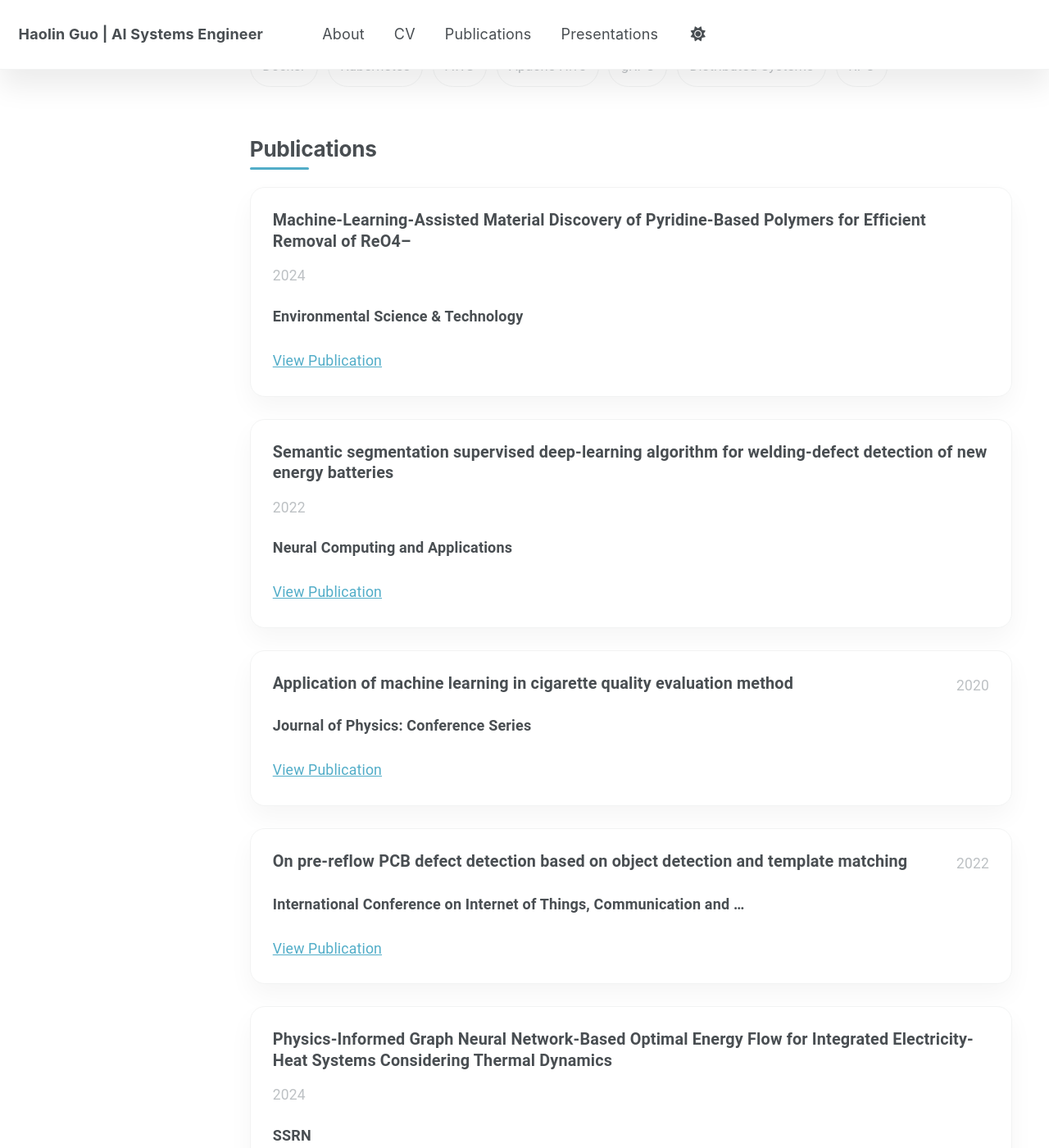
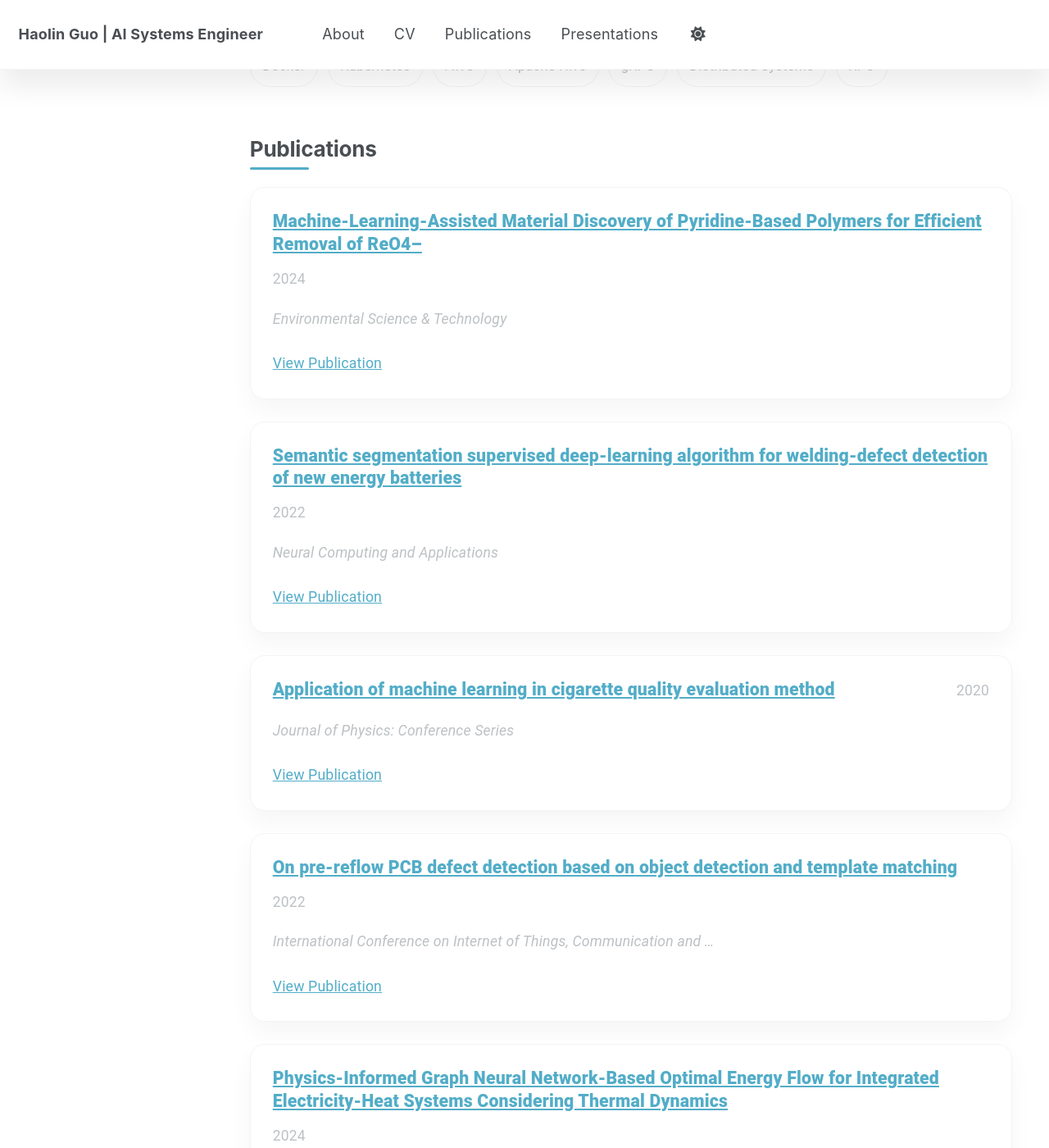
Before and after one commit to garyguo123456789/garyguo123456789.github.io, a Jekyll site: the page built from _pages/cv-json.md, in a window 1280 px wide and 1400 px high, scrolled down 2462 px. Shown: the whole window at 82% size. Built offline with Jekyll 4.4.1, drawn with Linux system fonts in a browser that asks for light colours; a script bundle is joined from its source files by our own code; library files that are not in the unit come from our copies.

Commit message:
update format

```diff
--- a/_includes/archive-single.html
+++ b/_includes/archive-single.html
@@ -41,7 +41,11 @@
         {% if post.collection == 'teaching' %}
           <p> {{ post.type }}, <i>{{ post.venue }}</i>, {{ post.date | default: "1900-01-01" | date: "%Y" }} </p>
         {% elsif post.collection == 'publications' %}
-          <p>Published in <i>{{ post.venue }}</i>, {{ post.date | default: "1900-01-01" | date: "%Y" }} </p>
+          <p class="publication-meta">
+            {% if post.author %}<span class="publication-authors">{{ post.author }}</span><br/>{% endif %}
+            <span class="publication-venue"><em>{{ post.venue }}</em></span>
+            <span class="publication-year">{{ post.date | default: "1900-01-01" | date: "%Y" }}</span>
+          </p>
         {% elsif post.date %}
          <p class="page__date"><strong><i class="fa fa-fw fa-calendar" aria-hidden="true"></i> {{ site.data.ui-text[site.locale].date_label | default: "Published:" }}</strong> <time datetime="{{ post.date | default: "1900-01-01" | date_to_xmlschema }}">{{ post.date | default: "1900-01-01" | date: "%B %d, %Y" }}</time></p>
         {% endif %}
--- a/_includes/cv-template.html
+++ b/_includes/cv-template.html
@@ -143,19 +143,28 @@
     <h2>Publications</h2>
     <ul class="cv-list">
       {% for publication in cv.publications %}
-      <li class="cv-item">
+      <li class="cv-item publication">
         <div class="cv-item-header">
-          <div class="cv-item-title">{{ publication.name }}</div>
+          <div class="cv-item-title cv-publication-title">
+            {% if publication.website %}
+              <a href="{{ publication.website }}" target="_blank" rel="noopener noreferrer">{{ publication.name }}</a>
+            {% else %}
+              {{ publication.name }}
+            {% endif %}
+          </div>
           <div class="cv-item-date">{{ publication.releaseDate | slice: 0, 4 }}</div>
         </div>
         <div class="cv-item-content">
-          <div class="cv-item-subtitle">{{ publication.publisher }}</div>
+          <div class="cv-publication-meta">
+            <span class="cv-publication-venue"><em>{{ publication.publisher }}</em></span>
+            {% if publication.journal %}<span class="cv-publication-journal">&nbsp;&mdash;&nbsp;<em>{{ publication.journal }}</em></span>{% endif %}
+          </div>
           {% if publication.summary %}
           <div class="cv-item-detail">{{ publication.summary }}</div>
           {% endif %}
           {% if publication.website %}
           <div class="cv-item-detail">
-            <a href="{{ publication.website }}" target="_blank">View Publication</a>
+            <a href="{{ publication.website }}" target="_blank" rel="noopener noreferrer">View Publication</a>
           </div>
           {% endif %}
         </div>
--- a/_sass/layout/_archive.scss
+++ b/_sass/layout/_archive.scss
@@ -243,3 +243,31 @@
     }
   }
 }
+
+/* Publication metadata styling for archive lists */
+.publication-meta {
+  margin: 0.35rem 0 0;
+  font-size: $type-size-6;
+  color: var(--global-text-color-light);
+  display: flex;
+  justify-content: space-between;
+  align-items: baseline;
+  gap: 0.5rem;
+}
+
+.publication-venue {
+  font-style: italic;
+  color: var(--global-text-color-light);
+}
+
+.publication-year {
+  color: var(--global-text-color-light);
+  font-weight: 600;
+  white-space: nowrap;
+}
+
+.publication-authors {
+  display: block;
+  color: var(--global-text-color);
+  font-weight: 600;
+}
--- a/_sass/layout/_json_cv.scss
+++ b/_sass/layout/_json_cv.scss
@@ -184,6 +184,34 @@
   color: var(--global-link-color-hover);
 }
 
+/* Publications specific */
+.cv-publication-title {
+  font-size: 1.18rem;
+  font-weight: 800;
+  color: var(--global-text-color);
+}
+
+.cv-publication-meta {
+  display: flex;
+  flex-wrap: wrap;
+  gap: 0.5rem;
+  align-items: baseline;
+}
+
+.cv-publication-venue {
+  color: var(--global-text-color-light);
+  font-size: 0.98rem;
+}
+
+.cv-publication-journal {
+  color: var(--global-text-color-light);
+  font-size: 0.98rem;
+}
+
+.publication {
+  /* subtle visual distinction for publications */
+}
+
 .cv-highlights,
 .cv-skill-list {
   list-style: none;
```
